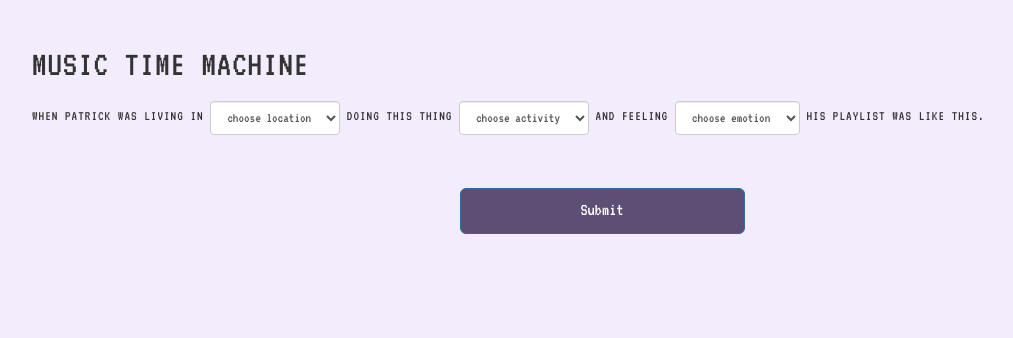
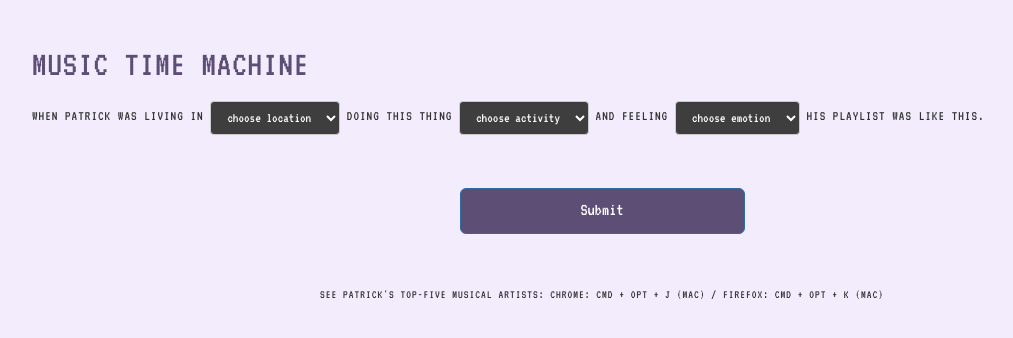
Before and after one commit to patrickbeeson/music-time-machine, a Flask app: page / in a window 1280 px wide. Shown: the top 338 px of the page, without its empty margins (38-1051 px from the left). Run offline with Flask 2, Linux system fonts and the light colour scheme; data that the repository does not hold is empty; some libraries are stand-ins or nearby versions.

Commit message:
Add hint to view all time favorites on index template, update main css, tweak flashed message in views, remove some calls in forms.

```diff
--- a/app/forms.py
+++ b/app/forms.py
@@ -1,7 +1,6 @@
 from flask.ext.wtf import Form
 from wtforms import SubmitField
 from wtforms.ext.sqlalchemy.fields import QuerySelectField
-#from wtforms.validators import DataRequired
 
 from .models import Location, Emotion, Activity
 
@@ -23,21 +22,18 @@ class ArtistForm(Form):
         'locations',
         blank_text='choose location',
         query_factory=get_locations,
-        allow_blank=True,
-        #validators=[DataRequired()]
+        allow_blank=True
     )
     emotions = QuerySelectField(
         'emotions',
         blank_text='choose emotion',
         query_factory=get_emotions,
-        allow_blank=True,
-        #validators=[DataRequired()]
+        allow_blank=True
     )
     activities = QuerySelectField(
         'activities',
         blank_text='choose activity',
         query_factory=get_activities,
-        allow_blank=True,
-        #validators=[DataRequired()]
+        allow_blank=True
     )
     submit = SubmitField('Submit')
--- a/app/static/css/main.css
+++ b/app/static/css/main.css
@@ -8,10 +8,19 @@ body {
     text-transform: uppercase;
 }
 a {
-    color: #5d4e76
+    color: #5d4e76;
+}
+a:hover {
+    color: #5d4e76;
 }
 form {
     line-height: 3em;
+}
+select {
+    color: white !important;
+}
+.form-control {
+    background-color: #3e3e3e !important;
 }
 input[type="submit"] {
     margin-top: 50px;
@@ -27,11 +36,7 @@ input[type="submit"] {
     body {
         text-align: center;
     }
-    .form-control {
-        background-color: #3e3e3e !important;
-    }
     select {
-        color: white !important;
         text-align: center !important;
     }
     .form-group {
--- a/app/templates/index.html
+++ b/app/templates/index.html
@@ -24,7 +24,7 @@
             <strong>Yo!</strong> {{ message }}
         </div>
         {% endfor %}
-            <h1>Music Time Machine</h1>
+            <h1><a href="/">Music Time Machine</a></h1>
             <form method="POST" class="form-inline" role="form">
                 {{ form.csrf_token }}
                 When Patrick was living in
@@ -58,6 +58,9 @@
         {% endif %}
         {% endblock content %}
         </div>
+        <footer class="text-center">
+            <p><small>See Patrick's top-five musical artists: Chrome: Cmd + Opt + J (Mac) / Firefox: Cmd + Opt + K (Mac)</small></p>
+        </footer>
         <script src="https://ajax.googleapis.com/ajax/libs/jquery/1.11.1/jquery.min.js"></script>
         <script src="{{ url_for('static', filename='js/bootstrap.min.js') }}"></script>
         <script src="{{ url_for('static', filename='js/main.js') }}"></script>
--- a/app/views.py
+++ b/app/views.py
@@ -28,7 +28,7 @@ def index():
         if artists:
             return render_template('index.html', form=form, artist_list=artist_list, artists=artists)
         else:
-            flash('This combination of things never happened. Try again.')
+            flash('This combination of things never happened. Try again. Or, select nothing to see all artists.')
             return render_template('index.html', form=form)
     return render_template('index.html', form=form)
 
```
